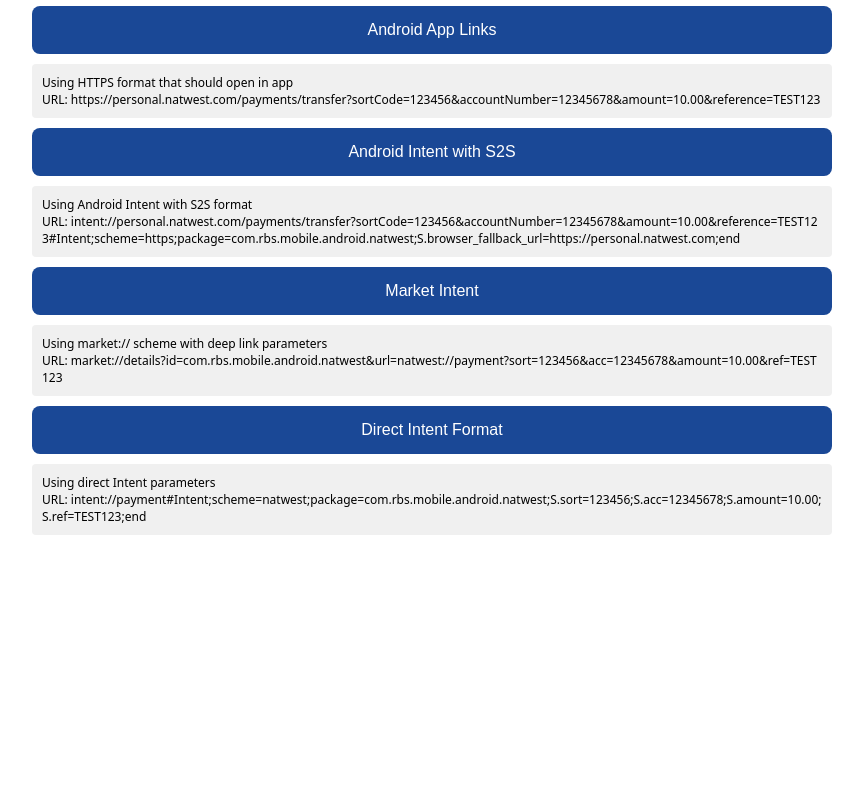
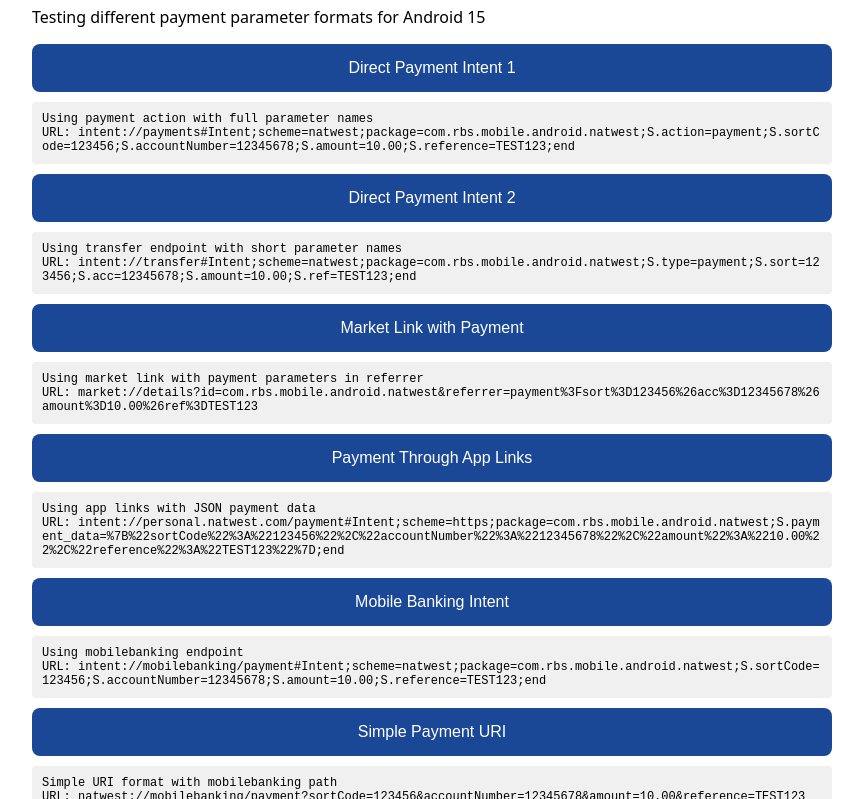
Before and after one commit to imanuk/qrpay, a plain HTML site: page test.html in a window 1280 px wide. Shown: the part 120-919 px from the top of the page, without its empty margins (208-1071 px from the left). Before the commit the page ends 800 px from the top, so only its background shows below. Drawn offline with Linux system fonts and the light colour scheme.

Commit message:
Update test.html

```diff
--- a/test.html
+++ b/test.html
@@ -3,7 +3,7 @@
 <head>
     <meta charset="UTF-8">
     <meta name="viewport" content="width=device-width, initial-scale=1.0">
-    <title>NatWest Android Link Test</title>
+    <title>NatWest Payment Link Test</title>
     <style>
         body {
             font-family: system-ui, -apple-system, sans-serif;
@@ -30,11 +30,13 @@
             border-radius: 4px;
             font-size: 12px;
             word-break: break-all;
+            font-family: monospace;
         }
     </style>
 </head>
 <body>
-    <h1>NatWest Android Deep Link Test</h1>
+    <h1>NatWest Payment Link Test</h1>
+    <p>Testing different payment parameter formats for Android 15</p>
 
     <div id="linkTests"></div>
 
@@ -47,27 +49,42 @@
             reference: 'TEST123'
         };
 
-        // Different formats to try
+        // Different parameter formats to try
         const tests = [
             {
-                name: "Android App Links",
-                url: `https://personal.natwest.com/payments/transfer?sortCode=${testData.sort}&accountNumber=${testData.account}&amount=${testData.amount}&reference=${testData.reference}`,
-                description: "Using HTTPS format that should open in app"
+                name: "Direct Payment Intent 1",
+                url: `intent://payments#Intent;scheme=natwest;package=com.rbs.mobile.android.natwest;S.action=payment;S.sortCode=${testData.sort};S.accountNumber=${testData.account};S.amount=${testData.amount};S.reference=${testData.reference};end`,
+                description: "Using payment action with full parameter names"
             },
             {
-                name: "Android Intent with S2S",
-                url: `intent://personal.natwest.com/payments/transfer?sortCode=${testData.sort}&accountNumber=${testData.account}&amount=${testData.amount}&reference=${testData.reference}#Intent;scheme=https;package=com.rbs.mobile.android.natwest;S.browser_fallback_url=https://personal.natwest.com;end`,
-                description: "Using Android Intent with S2S format"
+                name: "Direct Payment Intent 2",
+                url: `intent://transfer#Intent;scheme=natwest;package=com.rbs.mobile.android.natwest;S.type=payment;S.sort=${testData.sort};S.acc=${testData.account};S.amount=${testData.amount};S.ref=${testData.reference};end`,
+                description: "Using transfer endpoint with short parameter names"
             },
             {
-                name: "Market Intent",
-                url: `market://details?id=com.rbs.mobile.android.natwest&url=natwest://payment?sort=${testData.sort}&acc=${testData.account}&amount=${testData.amount}&ref=${testData.reference}`,
-                description: "Using market:// scheme with deep link parameters"
+                name: "Market Link with Payment",
+                url: `market://details?id=com.rbs.mobile.android.natwest&referrer=payment%3Fsort%3D${testData.sort}%26acc%3D${testData.account}%26amount%3D${testData.amount}%26ref%3D${testData.reference}`,
+                description: "Using market link with payment parameters in referrer"
             },
             {
-                name: "Direct Intent Format",
-                url: `intent://payment#Intent;scheme=natwest;package=com.rbs.mobile.android.natwest;S.sort=${testData.sort};S.acc=${testData.account};S.amount=${testData.amount};S.ref=${testData.reference};end`,
-                description: "Using direct Intent parameters"
+                name: "Payment Through App Links",
+                url: `intent://personal.natwest.com/payment#Intent;scheme=https;package=com.rbs.mobile.android.natwest;S.payment_data=${encodeURIComponent(JSON.stringify({
+                    sortCode: testData.sort,
+                    accountNumber: testData.account,
+                    amount: testData.amount,
+                    reference: testData.reference
+                }))};end`,
+                description: "Using app links with JSON payment data"
+            },
+            {
+                name: "Mobile Banking Intent",
+                url: `intent://mobilebanking/payment#Intent;scheme=natwest;package=com.rbs.mobile.android.natwest;S.sortCode=${testData.sort};S.accountNumber=${testData.account};S.amount=${testData.amount};S.reference=${testData.reference};end`,
+                description: "Using mobilebanking endpoint"
+            },
+            {
+                name: "Simple Payment URI",
+                url: `natwest://mobilebanking/payment?sortCode=${testData.sort}&accountNumber=${testData.account}&amount=${testData.amount}&reference=${testData.reference}`,
+                description: "Simple URI format with mobilebanking path"
             }
         ];
 
@@ -90,13 +107,12 @@
             console.log(`Trying: ${test.name}`);
             console.log(`URL: ${test.url}`);
 
-            // Create a clickable link and trigger it
-            const link = document.createElement('a');
-            link.href = test.url;
-            link.style.display = 'none';
-            document.body.appendChild(link);
-            link.click();
-            document.body.removeChild(link);
+            try {
+                window.location.href = test.url;
+            } catch (e) {
+                console.error('Error opening link:', e);
+                alert('Error opening link: ' + e.message);
+            }
         }
     </script>
 </body>
```
